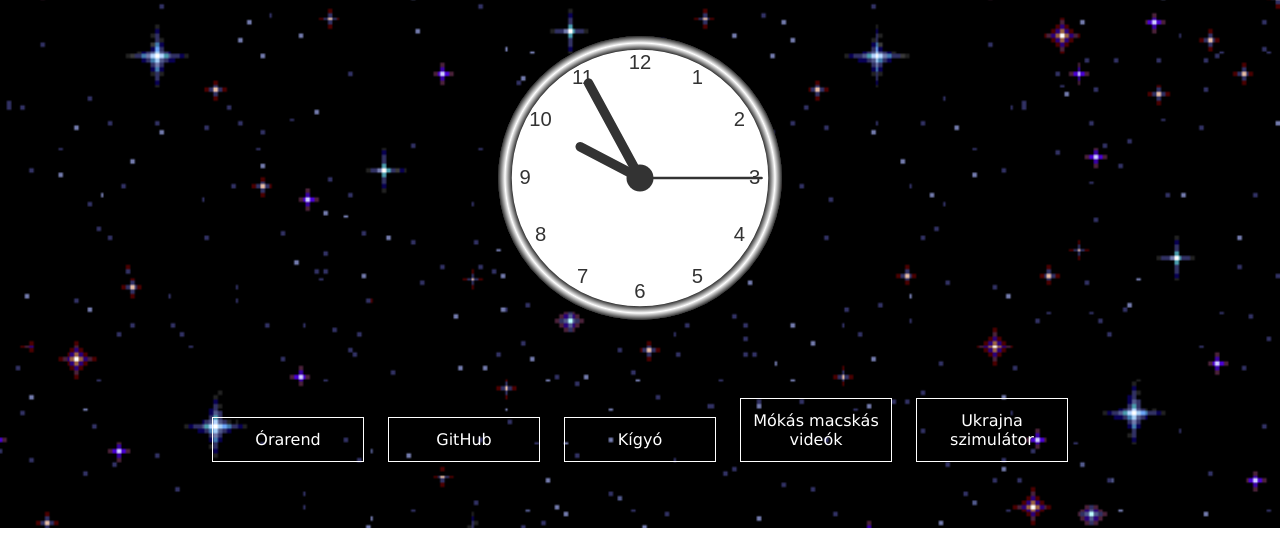
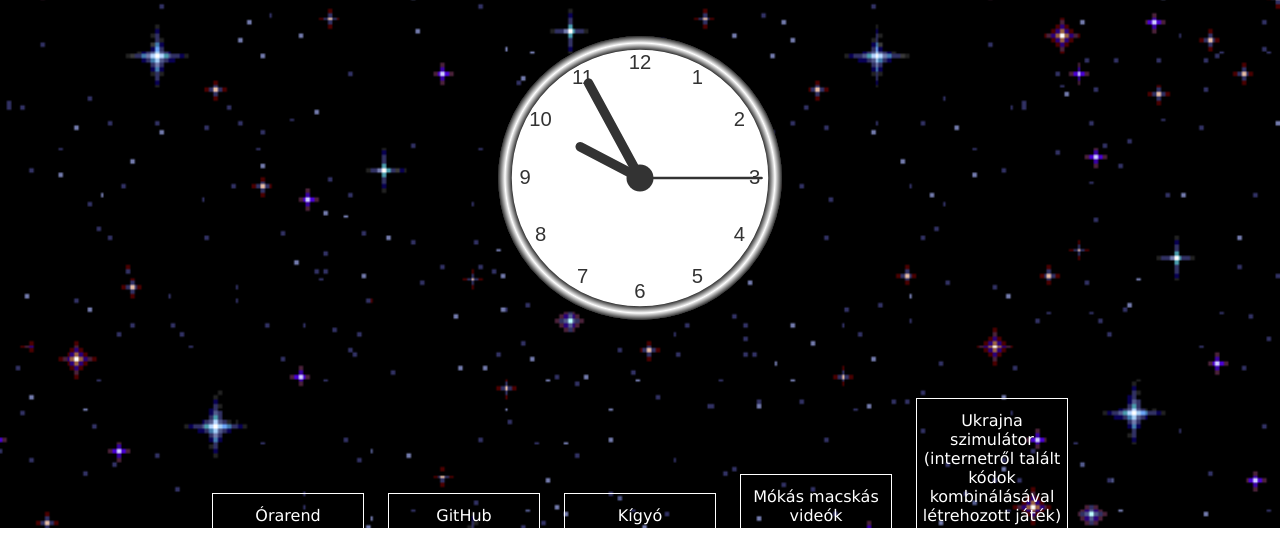
Before and after one commit to markidomonkos/weblap, a plain HTML site: page index.html in a window 1280 px wide. Shown: the part 272-810 px from the top of the page. Drawn offline with Linux system fonts and the light colour scheme.

Commit message:
Update index.html

```diff
--- a/index.html
+++ b/index.html
@@ -102,7 +102,7 @@ function drawHand(ctx, pos, length, width) {
                     <a href="https://github.com/markidomonkos"><span></span>GitHub</a>
                     <a href="/weblap/kigyo/index.html"><span></span>Kígyó</a>
                     <a href="videok.html"><span></span>Mókás macskás videók</a>
-                    <a href="vicces.html"><span></span>Ukrajna szimulátor <br(internetről talált kódok kombinálásával létrehozott játék)</a>
+                    <a href="vicces.html"><span></span>Ukrajna szimulátor <br>(internetről talált kódok kombinálásával létrehozott játék)</a>
                 </div>
             </div>
         </section>
```
